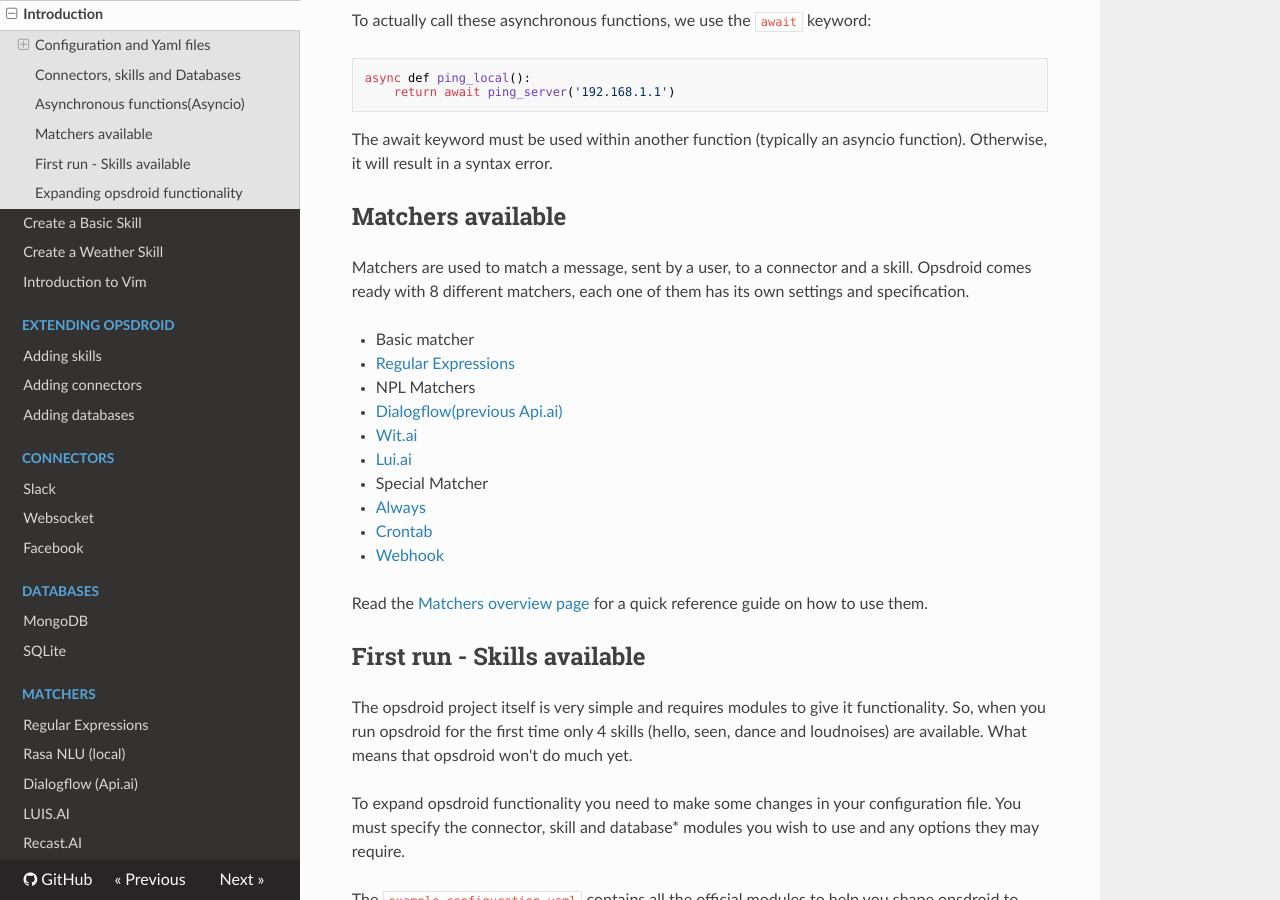
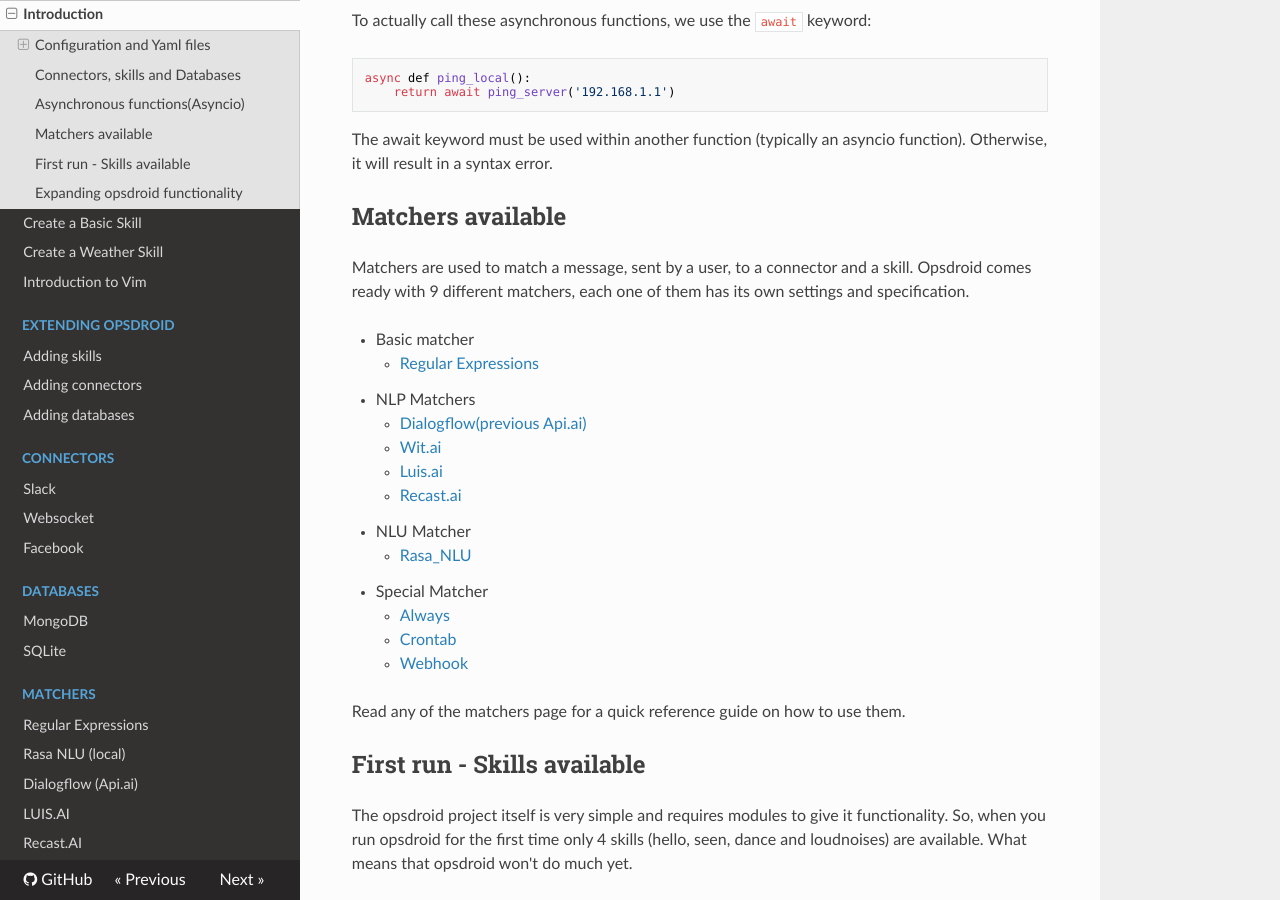
Before and after one commit to opsdroid/opsdroid, an MkDocs documentation site: the page built from docs/tutorials/introduction.md, in a window 1280 px wide and 900 px high, scrolled down 3214 px. Built offline with MkDocs 1.6.1, drawn with Linux system fonts in a browser that asks for light colours; nearby versions of some CDN libraries; old or Windows-style settings are respelled for this version of MkDocs.

Commit message:
Update dead links on matchers. (#694)

````diff
--- a/docs/tutorials/introduction.md
+++ b/docs/tutorials/introduction.md
@@ -101,7 +101,7 @@
     repo: "https://github.com/username/myawesomeskill.git"
 ```
 
-In this configuration we are using the [slack connector](/connectors/slack.md) with a slack [auth token](https://api.slack.com/tokens) supplied, a [mongo database](https://github.com/opsdroid/database-mongo) connection for persisting data, `hello` and `seen` skills from the official repos and finally a custom skill hosted on GitHub.
+In this configuration we are using the [slack connector](../connectors/slack.md) with a slack [auth token](https://api.slack.com/tokens) supplied, a [mongo database](https://github.com/opsdroid/database-mongo) connection for persisting data, `hello` and `seen` skills from the official repos and finally a custom skill hosted on GitHub.
 
 Configuration options such as the `token` in the slack connector or the `host`, `port` and `database` options in the mongo database are specific to those modules. Ensure you check each module's required configuration items before you use them.
 
@@ -125,20 +125,23 @@
 The await keyword must be used within another function (typically an asyncio function). Otherwise, it will result in a syntax error.
 
 ## Matchers available
-Matchers are used to match a message, sent by a user, to a connector and a skill. Opsdroid comes ready with 8 different matchers, each one of them has its own settings and specification.
+Matchers are used to match a message, sent by a user, to a connector and a skill. Opsdroid comes ready with 9 different matchers, each one of them has its own settings and specification.
 
-- Basic matcher
-  - [Regular Expressions](/matchers/regex.md)
-- NPL Matchers
-  - [Dialogflow(previous Api.ai)](/matchers/dialogflow.md)
-  - [Wit.ai](/matchers/wit.ai.md)
-  - [Lui.ai](/matchers/luis.ai.md)
-- Special Matcher
-  - [Always](/matchers/always.md)
-  - [Crontab](/matchers/crontab.md)
-  - [Webhook](/matchers/webhook.md)
+  * Basic matcher
+    * [Regular Expressions](../matchers/regex.md)
+  * NLP Matchers
+    * [Dialogflow(previous Api.ai)](../matchers/dialogflow.md)
+    * [Wit.ai](../matchers/wit.ai.md)
+    * [Luis.ai](../matchers/luis.ai.md)
+    * [Recast.ai](../matchers/recast.ai.md)
+  * NLU Matcher
+    * [Rasa_NLU](../matchers/rasanlu.md)
+  * Special Matcher
+    * [Always](../matchers/always.md)
+    * [Crontab](../matchers/crontab.md)
+    * [Webhook](../matchers/webhook.md)
 
-Read the [Matchers overview page](matchers/overview) for a quick reference guide on how to use them.
+Read any of the matchers page for a quick reference guide on how to use them.
 
 
 ## First run - Skills available
````
Also changed, not shown: docs/extending/skills.md (+5 -4 lines).
